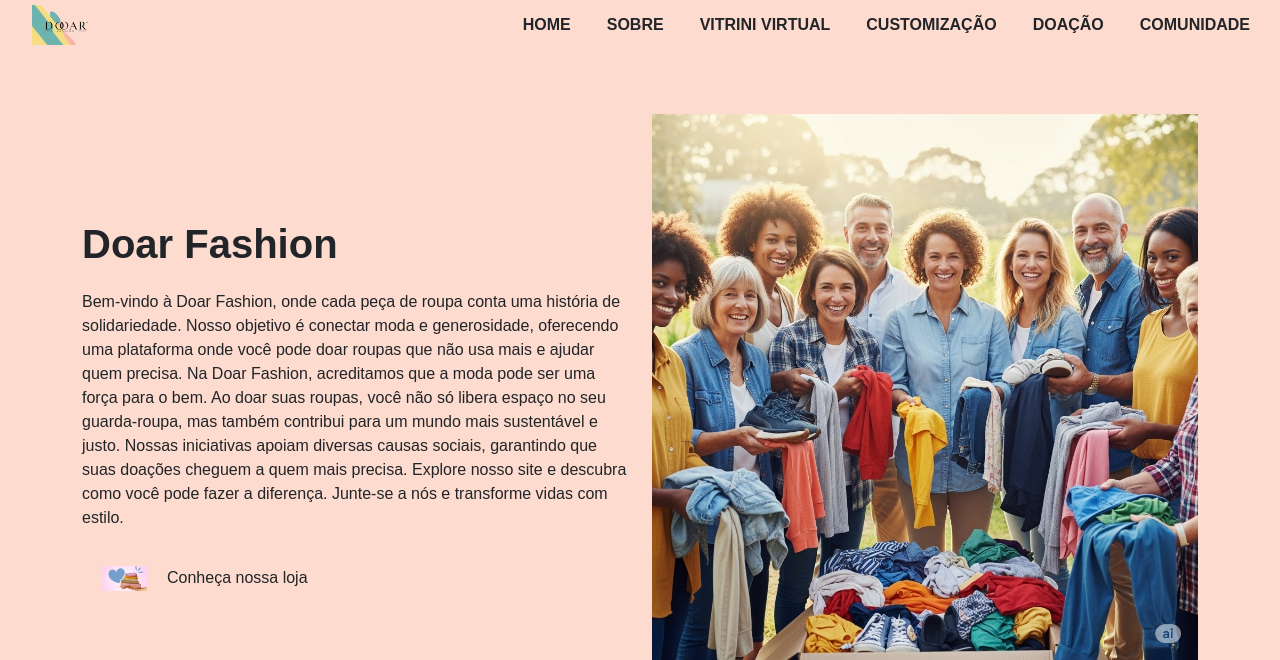
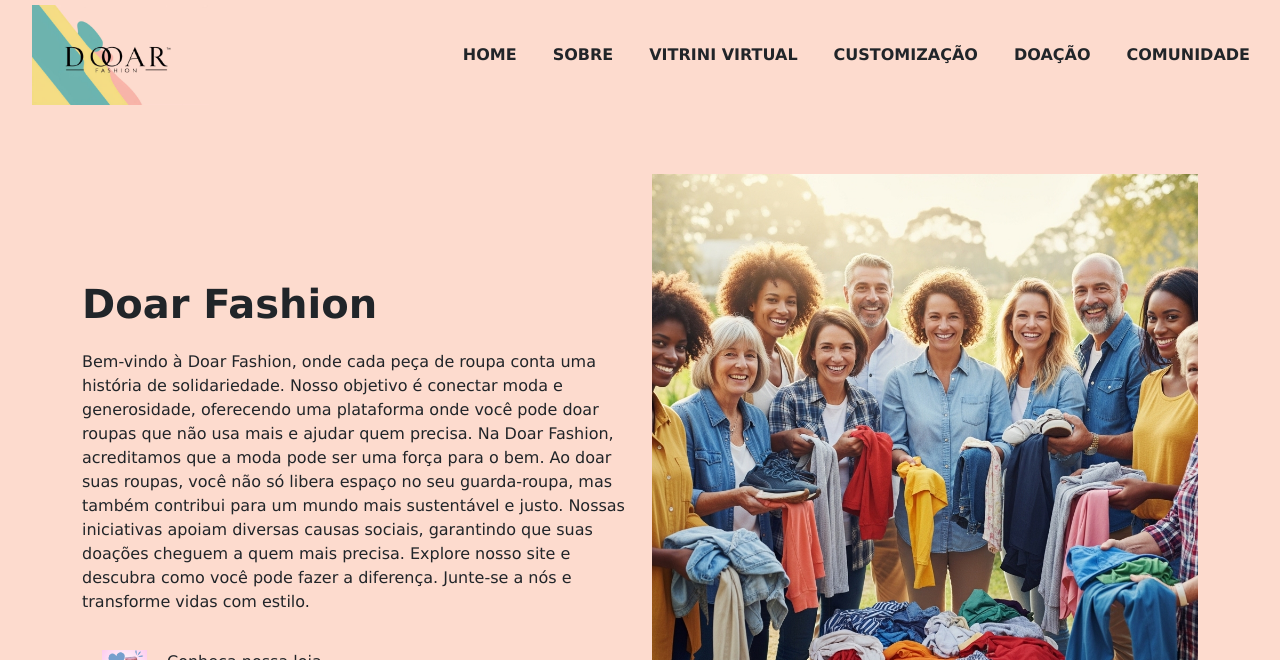
Before and after one commit to switer007/DesenvolveWeb, a PHP site: page / in a window 1280 px wide. Shown: the top 660 px of the page. Run offline with PHP 8.4, Linux system fonts and the light colour scheme; grey boxes are pictures that could not be loaded.

Commit message:
PIWEB 03/06/25

```diff
--- a/PIWEBProjeto/css/style.css
+++ b/PIWEBProjeto/css/style.css
@@ -3,7 +3,7 @@
     padding: 0;
 }
 body {
-    font-family: sans-serif;
+    font-family: Verdana, Geneva, Tahoma, sans-serif;
 }
 :root {
     --bg-rosa-claro: #fddbce;
@@ -15,13 +15,14 @@ body {
     position:sticky; /* fixa a barra no topo*/
     top: 0;
     z-index: 10;
+    font-family: Verdana, Geneva, Tahoma, sans-serif;
 }
 .navbar {
     background-image: linear-gradient(to right, var(--bg-rosa-claro1), var(--bg-rosa-claro));
     padding: 0;
 }
 .navbar-brand img {
-    height: 40px;
+    height: 100px;
     padding-left: 20px;
 }
 .navbar-nav li {
@@ -33,7 +34,7 @@ body {
     float: right;
     text-align: left;
 }
-/* ------------------BANNER-----------------*/
+/* ------------------home-----------------*/
 #banner{
     background-image: linear-gradient(to right, var(--bg-rosa-claro1), var(--bg-rosa-claro));
     color: var(--branco);
@@ -47,6 +48,7 @@ body {
     font-size: 40px;
     font-weight: 600;
     margin-top: 100px;
+    font-family: Verdana, Geneva, Tahoma, sans-serif;
 }
 .botao_play {
     width: 45px;
@@ -136,6 +138,7 @@ body {
     border-radius: 10px;
     position: relative;
     overflow: hidden; /* o conteudo que ultrapassar os limites do elemento serão ocultados*/
+    margin-top: 60px;
 }
 .vitrini_texto {
     width: 100%;
--- a/PIWEBProjeto/index.html
+++ b/PIWEBProjeto/index.html
@@ -45,7 +45,7 @@
             </div>
         </nav>
     </section>
-    <!----------------------------BANNER------------------------------ -->
+    <!----------------------------home------------------------------ -->
     <section id="banner">
         <div class="container">
             <div class="row">
```
